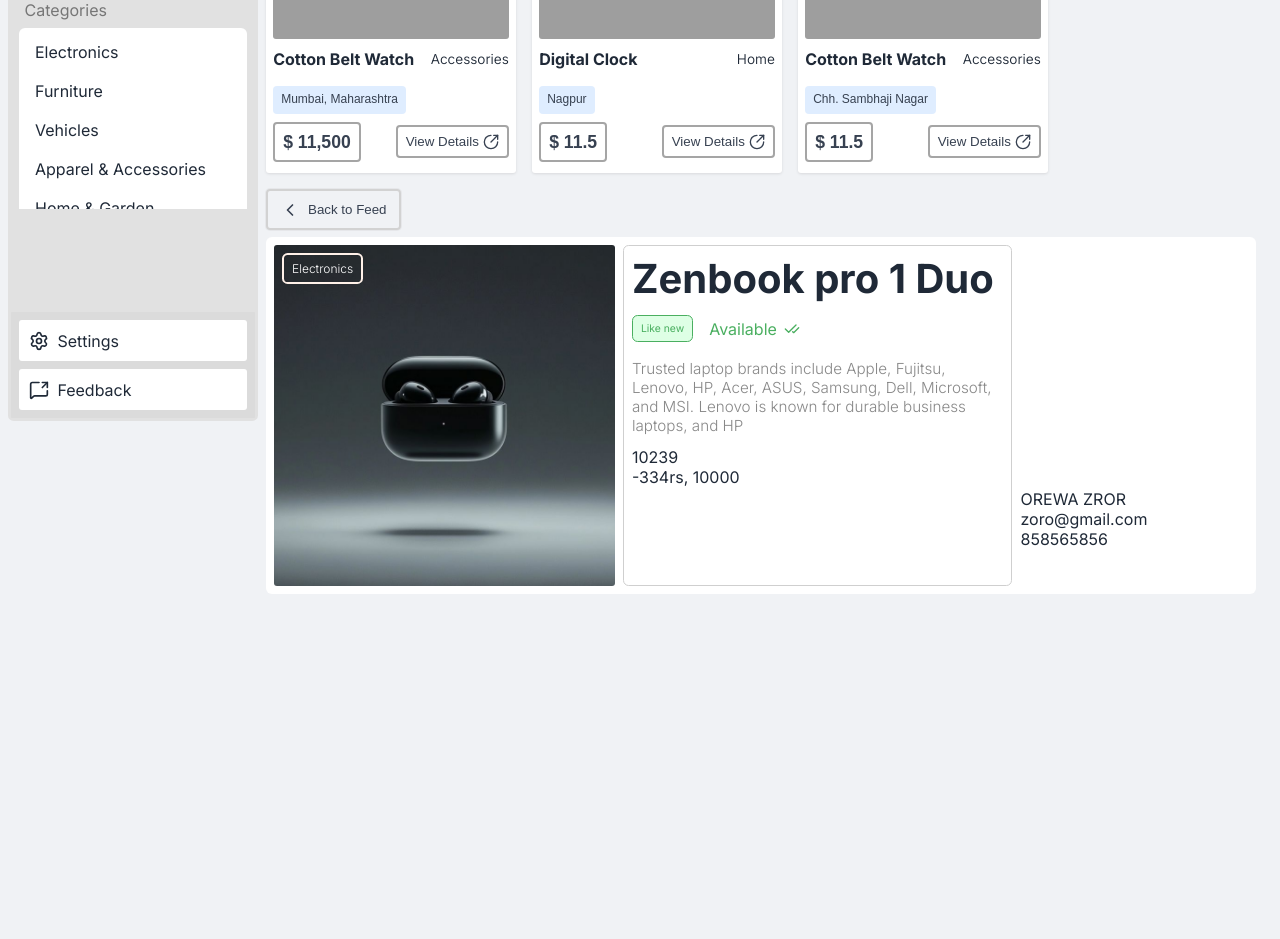
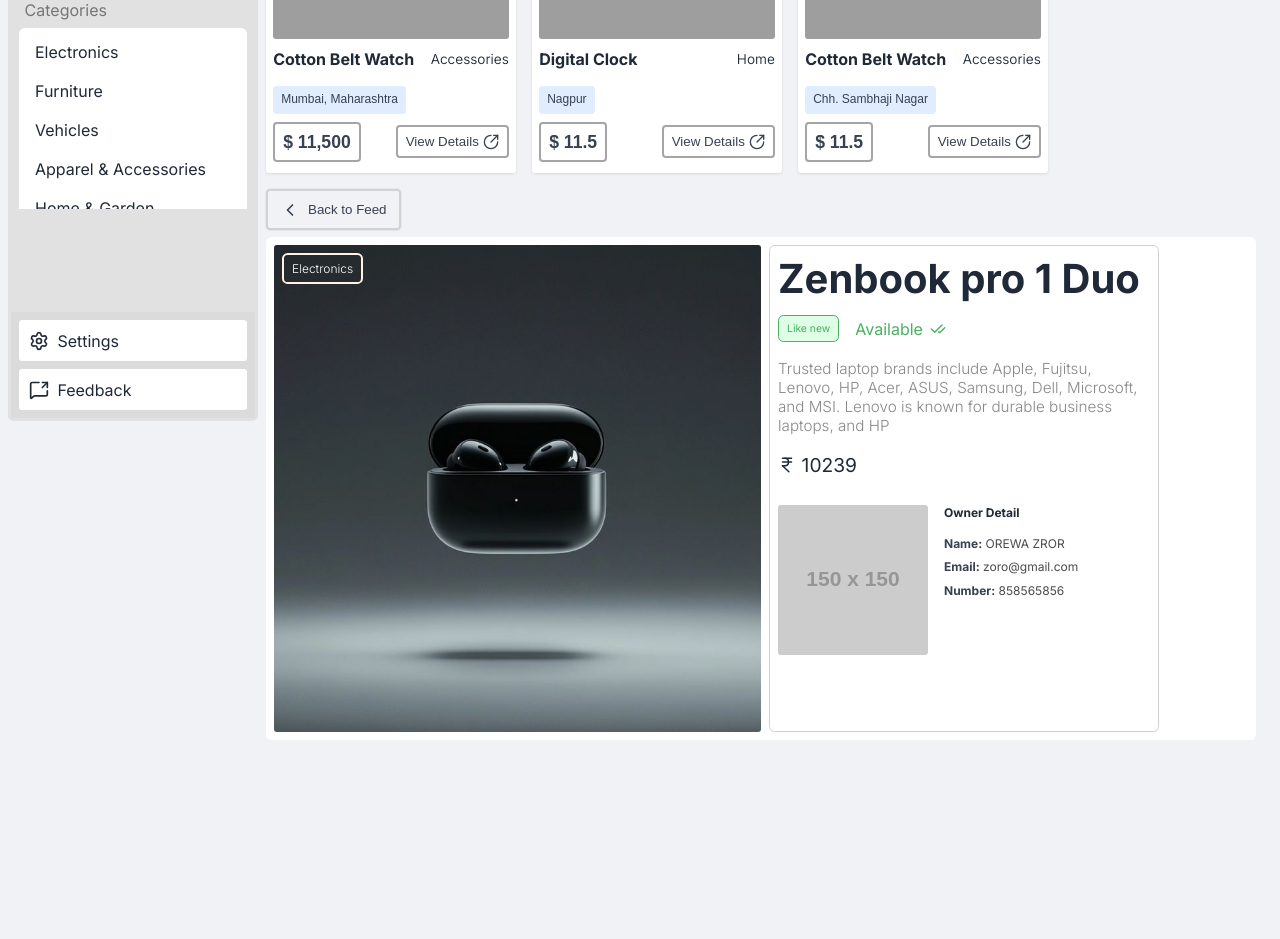
Before and after one commit to onkmade/SH.-, a Flask app: page / in a window 1280 px wide. Shown: the part 371-1310 px from the top of the page. Before the commit the page ends 957 px from the top, so only its background shows below. Run offline with Flask 3, Linux system fonts and the light colour scheme; grey boxes labelled with a size stand in for pictures from a placeholder-image service; data that the repository does not hold is empty; some libraries are stand-ins or nearby versions; some web fonts are replaced; grey boxes are pictures that could not be loaded.

Commit message:
Product View Card Added

```diff
--- a/static/Pages/CSS/detailview.css
+++ b/static/Pages/CSS/detailview.css
@@ -2,6 +2,7 @@
     /* background-color: white; */
     margin-top:1rem;
     color: inherit;
+    width: 100%;
 }
 
 .detail-back-button{
@@ -19,7 +20,8 @@
     background-color: #ffffff;
     border-radius:6px ;
     display: grid;
-    grid-template-columns: 35% 40% 25%;
+    grid-template-columns: 50% 40%;
+    width: fit-content;
     gap: 0.5rem;
     padding: 0.5rem
 }
@@ -95,3 +97,50 @@
     color: #888888;
     font-weight: 300;
 }
+
+.price-detail{
+    display: flex;
+    margin-top: 0.35rem;
+    gap: 1.2rem;
+}
+.price-rs{
+    display: flex;
+    align-items: center;
+    gap: 0.35rem;
+    font-size: 1.2rem;
+
+    & svg{
+        width: 18px;
+        height: 18px;
+        vertical-align: middle;
+    }
+}
+
+.person-detail-page{
+    display: flex;
+    flex-direction: column;
+    gap: 0.25rem;
+
+    & h4{
+        margin-bottom:0.65rem;
+    }
+}
+
+.qr-holder{
+    margin-top: 1rem;
+    display: flex;
+    gap: 1rem;
+    font-size: 0.75rem;
+}
+
+.QR-bar{
+    width: 150px;
+}
+
+label.filled-detail{
+    font-weight: 700;
+}
+
+.fillin{
+    color: #4b4b4b;
+}
--- a/templates/index.html
+++ b/templates/index.html
@@ -283,19 +283,25 @@
                                 Trusted laptop brands include Apple, Fujitsu, Lenovo, HP, Acer, ASUS, Samsung, Dell, Microsoft, and MSI. Lenovo is known for durable business laptops, and HP
                             </h5>
                             <div class="price-detail">
-                                <div class="price-rs">10239</div>
-                                <div class="off-price">-334rs,
-                                    <span class="discount-price">10000</span>
+                                <div class="price-rs">
+                                    <svg xmlns="http://www.w3.org/2000/svg" width="16" height="16" viewBox="0 0 24 24" fill="none" stroke="currentColor" stroke-width="2" stroke-linecap="round" stroke-linejoin="round" class="lucide lucide-indian-rupee-icon lucide-indian-rupee">
+                                        <path d="M6 3h12"/><path d="M6 8h12"/>
+                                        <path d="m6 13 8.5 8"/>
+                                        <path d="M6 13h3"/>
+                                        <path d="M9 13c6.667 0 6.667-10 0-10"/>
+                                    </svg>
+                                    10239
                                 </div>
                             </div>
-                        </div>
-                        <div class="qr-holder">
-                            <!-- generated QR goes here -->
-                            <img src="" alt="" class="qr-img">
-                            <div class="person-detail-page">
-                                <div class="name-detail">OREWA ZROR</div>
-                                <div class="detail-email">zoro@gmail.com</div>
-                                <div class="detail-phoneno">858565856</div>
+                            <div class="qr-holder">
+                                <!-- generated QR goes here -->
+                                <img class="QR-bar" src="https://placehold.co/150x150/png" alt="" class="qr-img">
+                                <div class="person-detail-page">
+                                    <h4>Owner Detail</h4>
+                                    <div class="fillin name-detail"><label class="filled-detail" for="">Name:</label> OREWA ZROR</div>
+                                    <div class="fillin detail-email"><label class="filled-detail" for="">Email:</label> zoro@gmail.com</div>
+                                    <div class="fillin detail-phoneno"><label class="filled-detail" for="">Number:</label> 858565856</div>
+                                </div>
                             </div>
                         </div>
                     </div>
```
